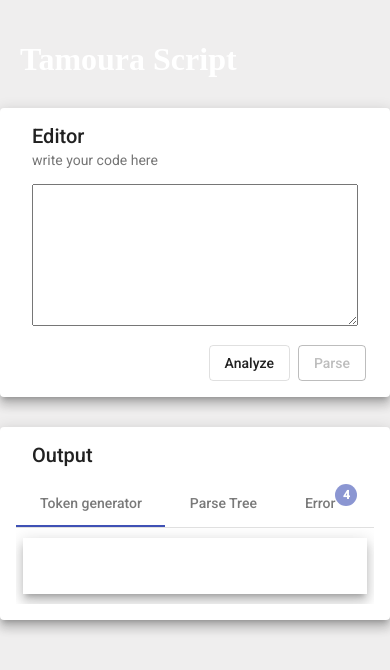
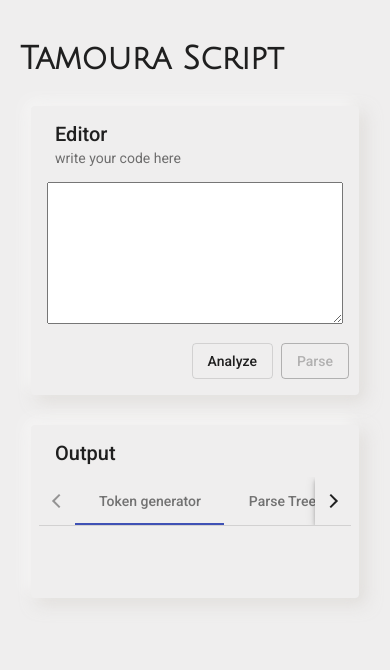
Before and after one commit to prograTammz/compiler, an Angular app: page / in a window 390 px wide. Shown: the top 670 px of the page. Built offline with nearby package versions, Linux system fonts and the light colour scheme.

Commit message:
Styling improvments

```diff
--- a/src/app/app.component.css
+++ b/src/app/app.component.css
@@ -1,12 +1,18 @@
 
 .header{
-    color: white;
+    font-family: 'Julius Sans One', sans-serif;
+    color: rgba(0,0,0,.87);
     padding-top: 20px;
     padding-left: 20px;
 }
 mat-card{
     margin: 30px auto;
+    width: 80%;
     max-width: 1000px;
+    box-shadow:  -6px -6px 16px 0px rgba(255,255,255,0.5), 6px 6px 16px 0px rgba(209,205,199,0.5);
+    background-color: #EFEEEE;
+    border-color: rgba(255,255,255, 0.2);
+
 }
 textarea{
     resize: vertical;
@@ -20,6 +26,18 @@ textarea{
     margin-bottom: 0px;
 }
 table{
-    width: 96%;
-    margin: 10px 2%;
+    width: 100%;
+    background-color: #EFEEEE;
 }
+@media only screen and (max-width: 600px) {
+    mat-card{
+        padding: 16px 8px;
+    }
+    textarea{
+        margin: 16px 8px;
+        width: calc(100% - 38px);
+    }
+    .mat-card .mat-card-actions:last-child{
+        margin-right: 2px;
+    }
+}
--- a/src/app/app.component.html
+++ b/src/app/app.component.html
@@ -30,7 +30,7 @@
 
     <mat-tab-group>
       <mat-tab label="Token generator">
-        <table mat-table [dataSource]="dataSource" class="mat-elevation-z8">
+        <table mat-table [dataSource]="dataSource" >
 
           <ng-container matColumnDef="number">
             <th mat-header-cell *matHeaderCellDef> No. </th>
```
